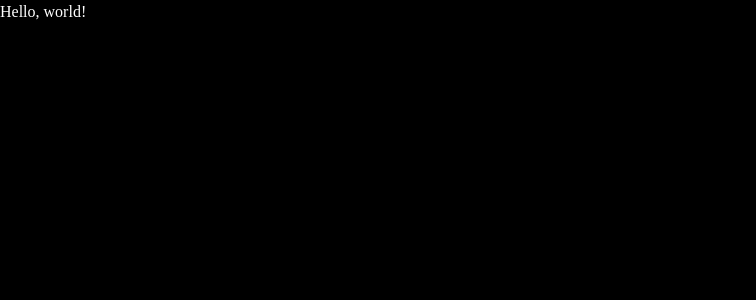
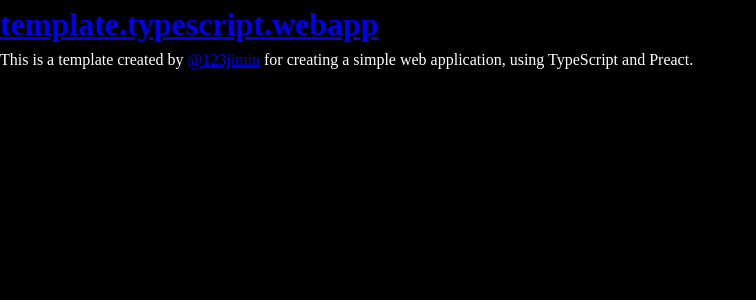
Before and after one commit to 123jimin/template.typescript.webapp, a Preact app: page / in a window 1280 px wide. Shown: the top 300 px of the page, without its empty margins (0-756 px from the left). Built offline with nearby package versions, Linux system fonts and the light colour scheme; the HTML template or start-up script is replaced by a standard one.

Commit message:
Update app.tsx

```diff
--- a/src/component/app.tsx
+++ b/src/component/app.tsx
@@ -1,7 +1,11 @@
 export function App() {
-    return <p>Hello, world!</p>;
+    return <div>
+        <h1><a href="https://github.com/123jimin/template.typescript.webapp">template.typescript.webapp</a></h1>
+        <p>This is a template created by <a href="https://github.com/123jimin">@123jimin</a> for creating a simple web application, using TypeScript and Preact.</p>
+    </div>;
 }
 
 export function Root() {
+    // Add context providers here as needed.
     return <App />;
 }
```
